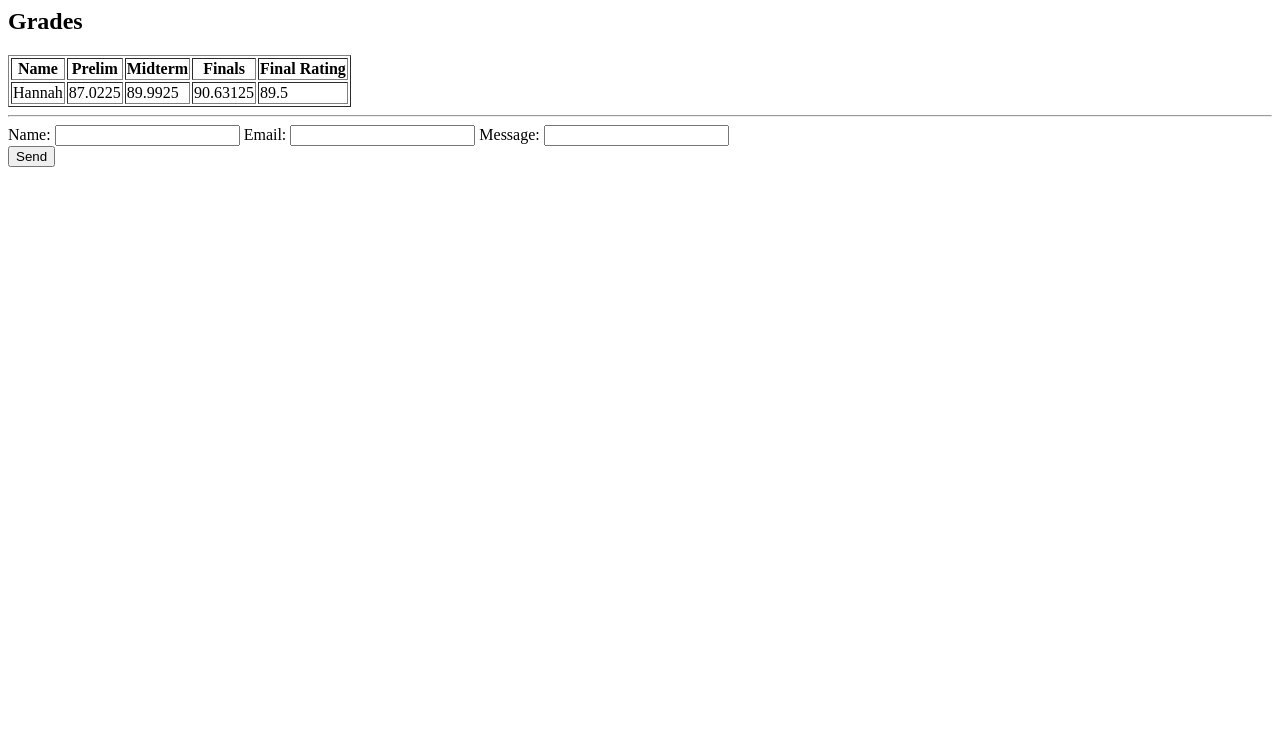
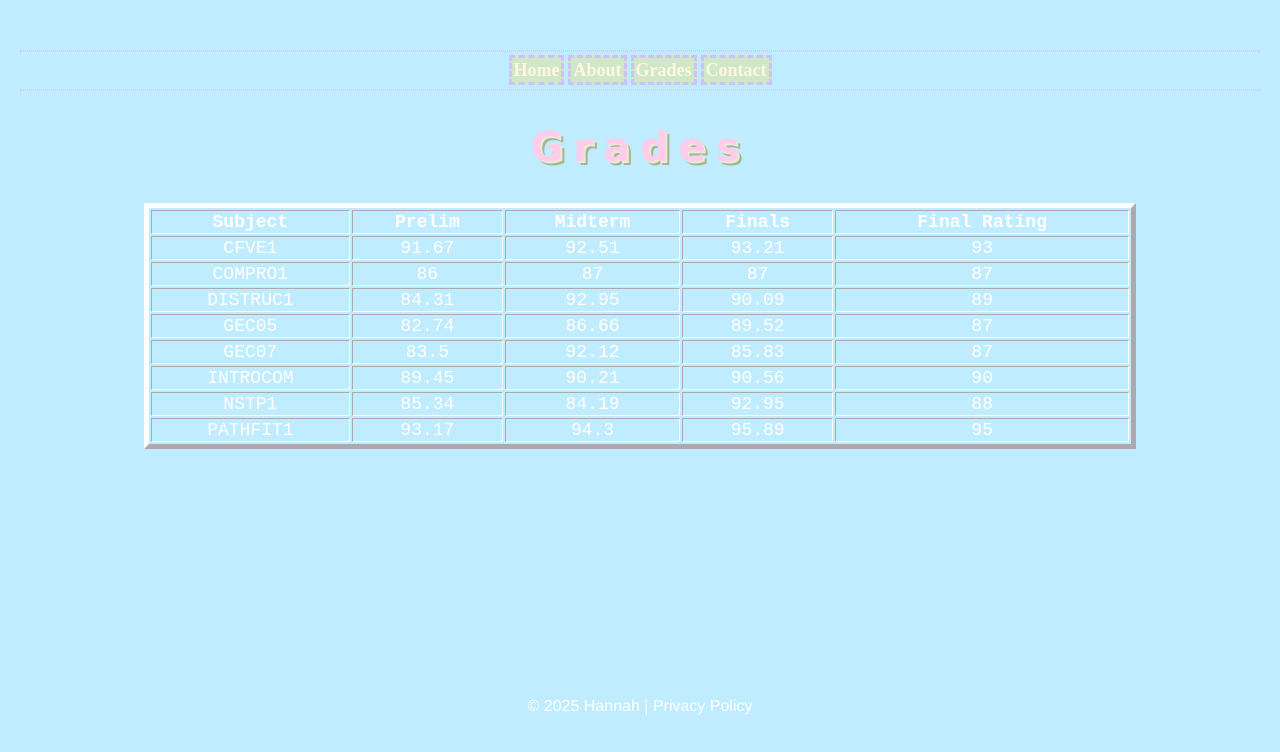
Before and after one commit to hannahjoy18/WebDev_Act2, a plain HTML site: page grades.html in a window 1280 px wide. Drawn offline with Linux system fonts and the light colour scheme.

Commit message:
Initial Commit

```diff
--- a/grades.html
+++ b/grades.html
@@ -1,8 +1,27 @@
+<!DOCTYPE html>
+<html lang="en">
+<head>
+    <title>Grades</title>
+</head>
+<link rel="stylesheet" href="style.css">
+<body>
+    <main>
+        <header>
+            <hr>
+            <nav>
+                <a href="index.html">Home</a>
+                <a href="about.html">About</a>
+                <a href="/">Grades</a>
+                <a href="contact.html">Contact</a>
+            </nav>
+            <hr>
+        </header>
+    </main>
 <h2>Grades</h2>
-<table border="1"
+<table border="5"
     <thead>
         <tr>
-            <th>Name</th>
+            <th>Subject</th>
             <th>Prelim</th>
             <th>Midterm</th>
             <th>Finals</th>
@@ -11,23 +30,65 @@
     </thead>
     <tbody>
         <tr>
-            <td>Hannah</td>
-            <td>87.0225</td>
-            <td>89.9925</td>
-            <td>90.63125</td>
-            <td>89.5</td>
+            <td>CFVE1</td>
+            <td>91.67</td>
+            <td>92.51</td>
+            <td>93.21</td>
+            <td>93</td>
+        </tr>
+        <tr>
+            <td>COMPRO1</td>
+            <td>86</td>
+            <td>87</td>
+            <td>87</td>
+            <td>87</td>
+        </tr>
+        <tr>
+            <td>DISTRUC1</td>
+            <td>84.31</td>
+            <td>92.95</td>
+            <td>90.09</td>
+            <td>89</td>
+        </tr>
+        <tr>
+            <td>GEC05</td>
+            <td>82.74</td>
+            <td>86.66</td>
+            <td>89.52</td>
+            <td>87</td>
+        </tr>
+        <tr>
+            <td>GEC07</td>
+            <td>83.5</td>
+            <td>92.12</td>
+            <td>85.83</td>
+            <td>87</td>
+        </tr>
+        <tr>
+            <td>INTROCOM</td>
+            <td>89.45</td>
+            <td>90.21</td>
+            <td>90.56</td>
+            <td>90</td>
+        </tr>
+        <tr>
+            <td>NSTP1</td>
+            <td>85.34</td>
+            <td>84.19</td>
+            <td>92.95</td>
+            <td>88</td>
+        </tr>
+        <tr>
+            <td>PATHFIT1</td>
+            <td>93.17</td>
+            <td>94.3</td>
+            <td>95.89</td>
+            <td>95</td>
         </tr>
     </tbody>
-    <table>
-    <hr>
-<form>
-    <div>
-        <label for="Name">Name:</label>
-        <input type="text" id="Name">
-        <label for="Email">Email:</label>
-        <input type="text" id="Email">
-        <label for="Message">Message:</label>
-        <input type="text" id="Message">
-    </div>
-    <button>Send</button>
-</form>
+    </table>
+    <footer>
+        &copy; 2025 Hannah | Privacy Policy
+    </footer>
+</body>
+</html>
--- /dev/null
+++ b/style.css
@@ -0,0 +1,142 @@
+/*Universal CSS outlook*/
+body {
+    background-color: #BFECFF;
+    margin-top: 50px;
+    margin-left: 20px;
+    margin-right: 20px;
+    margin-bottom: 20px;
+}
+
+hr{
+    border-style: dotted;
+    color: #d3cbf5;
+}
+
+main{
+    align-items: center;
+    text-align: center;
+}
+
+a {
+    font-family: 'Times New Roman', Times, serif;
+    font-weight: bold;
+    font-size: 18px;
+    color: #FFF6E3;
+    text-decoration: none;
+    margin-bottom: 5px;
+    border: #CDC1FF solid 3px;
+    border-style: dashed;
+    background-color: #D0E8C5;
+    padding: 2px;
+}
+
+a:hover{
+    background-color: #FFF;
+}
+
+h2 {
+    font-family: cursive;
+    color: #ffccea;
+    text-shadow: 2px 2px 0 #EDE8DC, 4px 4px 0 #A5B68D;
+    font-size: 40px;
+    letter-spacing: 10px;
+    text-align: center;
+}
+
+h2:hover{
+    color: #EDE8DC;
+}
+
+footer{
+    margin-top: 20%;
+    text-align: center;
+    font-family: 'Franklin Gothic Medium', 'Arial Narrow', Arial, sans-serif;
+    color: #FFF;
+}
+
+/*Home page*/
+h3 {
+    font-family: 'Trebuchet MS', 'Lucida Sans Unicode', 'Lucida Grande', 'Lucida Sans', Arial, sans-serif;
+    text-align: center;
+    color: #FFF;
+}
+
+/*About page*/
+
+img #{
+    display: block;
+    margin-left: auto;
+    margin-right: auto;
+    align-items: center;
+
+}
+
+article{
+    text-align: center;
+    font-family: sans-serif;
+    color: #FFF;
+    font-size: 14px;
+    border-style: groove;
+    background-color: #CDC1FF;
+}
+
+/*Grade page*/
+
+table{
+    align-items: center;
+    margin-left: auto;
+    margin-right: auto;
+    color: #FFF;
+    border-color: #FFF;
+    width: 80%;
+    height: 100px;
+}
+
+thead{
+    font-size: 24px;
+    font-family: monospace;
+}
+
+tbody{
+    font-size: 18px;
+    font-family: 'Courier New', Courier, monospace;
+    text-align: center;
+}
+
+/*Contact page*/
+
+p{
+    font-family: sans-serif;
+    font-weight: normal;
+    color: #FFF;
+}
+
+div{
+    font-family: monospace;
+    color: #FFF;
+}
+
+#imgLoc{
+    display: block;
+    margin-left: auto;
+    margin-right: auto;
+    max-width: 50%;
+    height: auto;
+}
+
+#contactFooter{
+    margin-top: 5%;
+}
+
+button{
+    font-size: 14px;
+    background-color: #FFF;
+    font-family: 'Franklin Gothic Medium', 'Arial Narrow', Arial, sans-serif;
+    color: #000000;
+    border-color: #000000;
+}
+
+button:hover{
+    background-color: #FFF6E3;
+    color: #FFF6E3;
+}
```
Also changed, not shown: about.html (+32 -4 lines), contact.html (+40 -2 lines), index.html (+19 -8 lines), 42197057-d00a-4ee6-949f-ba49c329d1d4.jpeg (added), Joy.jpg (added), Me.jpeg (added), 1 other file.
